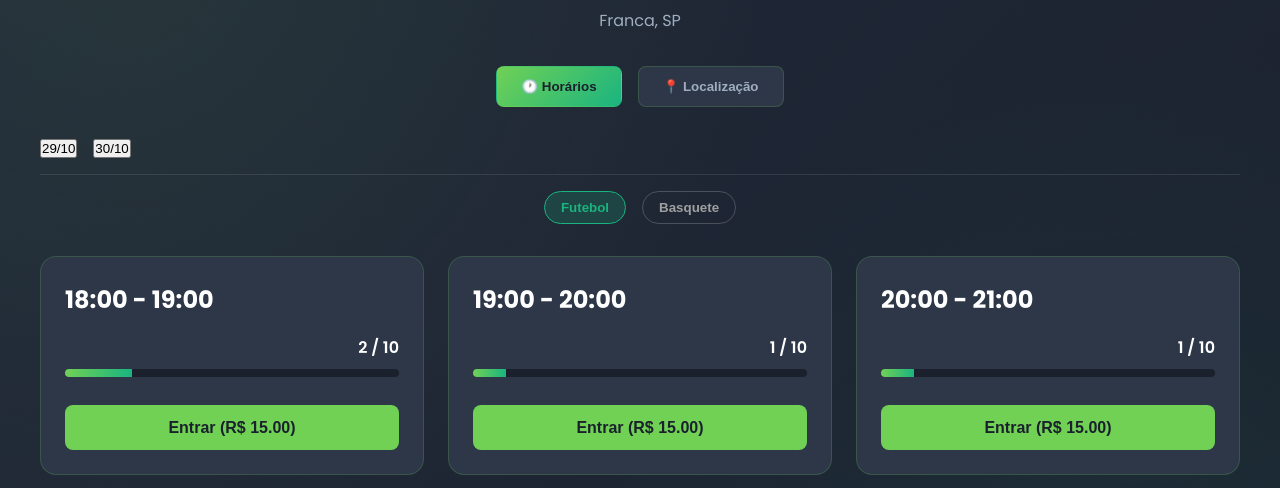
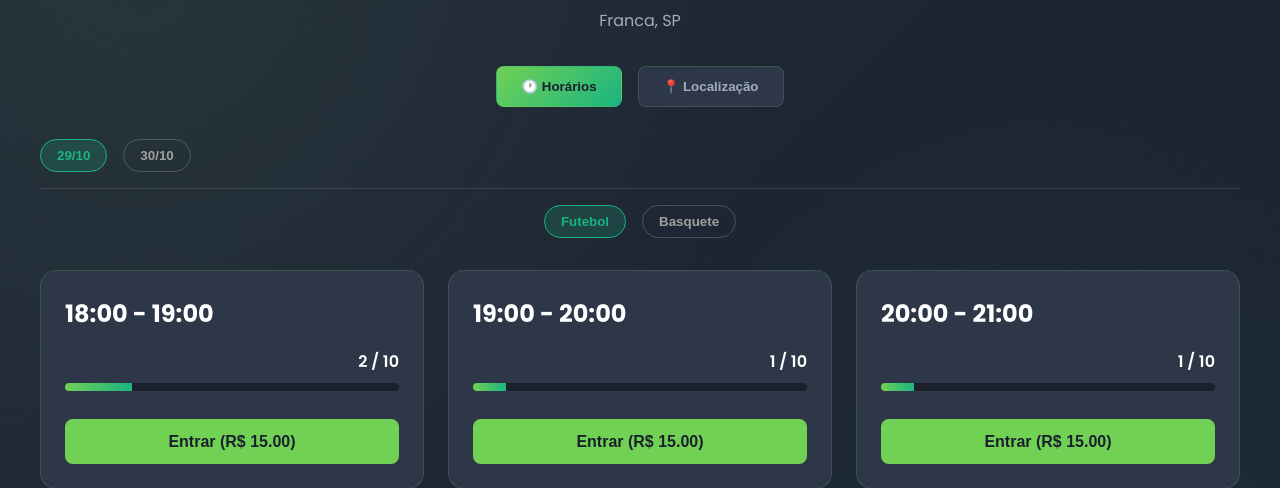
Before and after one commit to Caramorii/DGAsports, a Flask app: page /quadra/1 in a window 1280 px wide. Shown: the part 132-620 px from the top of the page. Run offline with Flask 3, Linux system fonts and the light colour scheme; data comes from the database, SQL or seed files in the repository; both versions use the stored data as it was before the commit.

Commit message:
add botaão dia css

```diff
--- a/static/css/detalhes_fullscreen.css
+++ b/static/css/detalhes_fullscreen.css
@@ -127,7 +127,7 @@ body {
     justify-content: center;
 }
 
-.tab-esporte {
+.tab-data, .tab-esporte {
     padding: 0.5rem 1rem;
     background: transparent;
     border: 1px solid rgba(255, 255, 255, 0.2);
@@ -136,9 +136,14 @@ body {
     cursor: pointer;
     font-weight: 600;
     transition: all 0.2s ease;
+    white-space: nowrap; /* Impede que o texto do botão quebre */
 }
 
-.tab-esporte.active {
+.tab-data:hover, .tab-esporte:hover {
+    background-color: rgba(255, 255, 255, 0.1);
+}
+
+.tab-data.active, .tab-esporte.active {
     background-color: rgba(26, 180, 128, 0.2);
     color: #1ab480;
     border-color: #1ab480;
```
Also changed, not shown: meu_site.db (deleted).
